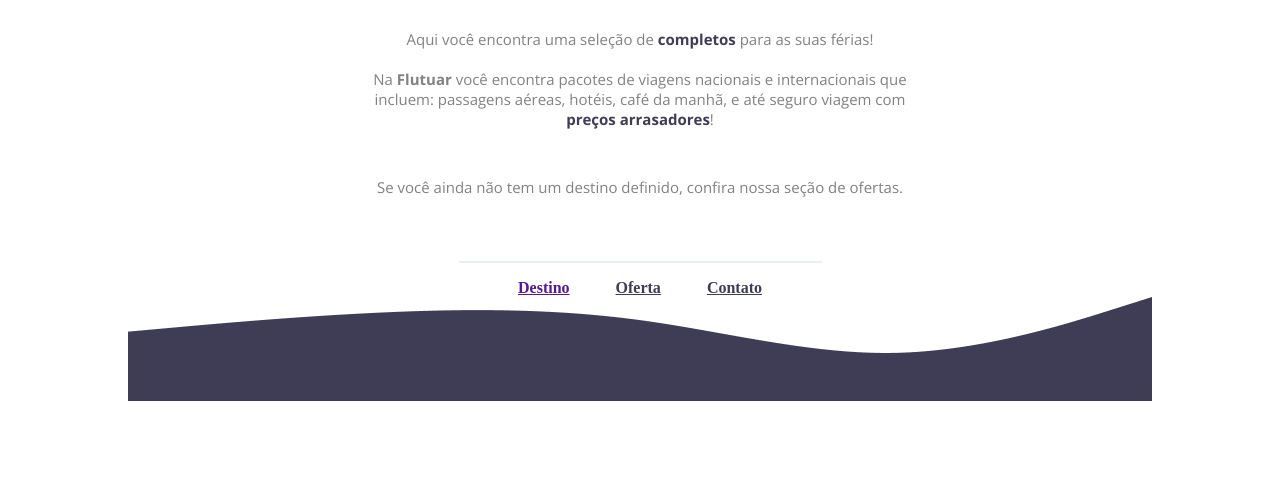
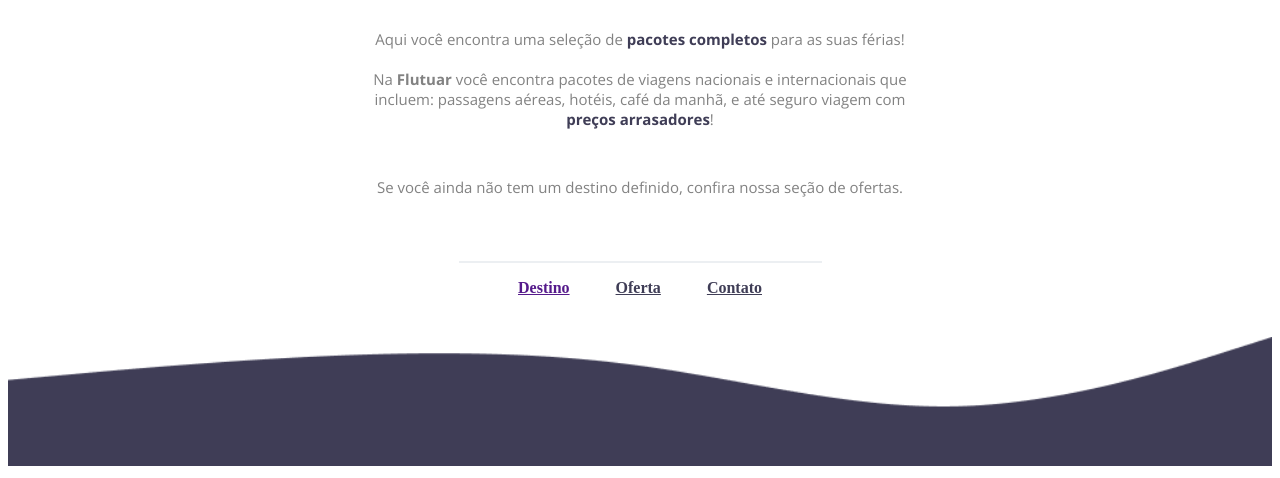
Before and after one commit to KarenAngelis/Projeto-02, a plain HTML site: page index.html in a window 1280 px wide. Shown: the part 436-914 px from the top of the page. Before the commit the page ends 849 px from the top, so only its background shows below. Drawn offline with nearby package versions, Linux system fonts and the light colour scheme.

Commit message:
Trabalho final

```diff
--- a/index.html
+++ b/index.html
@@ -22,7 +22,7 @@
     <h1>O seu próximo <span>destino</span> pode estar aqui...</h1>
 
     <p>
-      Aqui você encontra uma seleção de <strong><span>completos</span></strong>  para as suas férias!
+      Aqui você encontra uma seleção de <strong><span>pacotes completos</span></strong>  para as suas férias!
       <br/>
       <br/>
       Na <strong>Flutuar</strong>  você encontra pacotes de viagens nacionais e internacionais que incluem:
--- a/style.css
+++ b/style.css
@@ -34,11 +34,11 @@
 
 #footer {
   text-align: center;
+  margin-bottom: 40px;
 }
 
-#onda{
-  text-align:center;
-  margin-block-end: 0;
+#onda img {
+  width: 100%;
 }
 
 #line{
```
